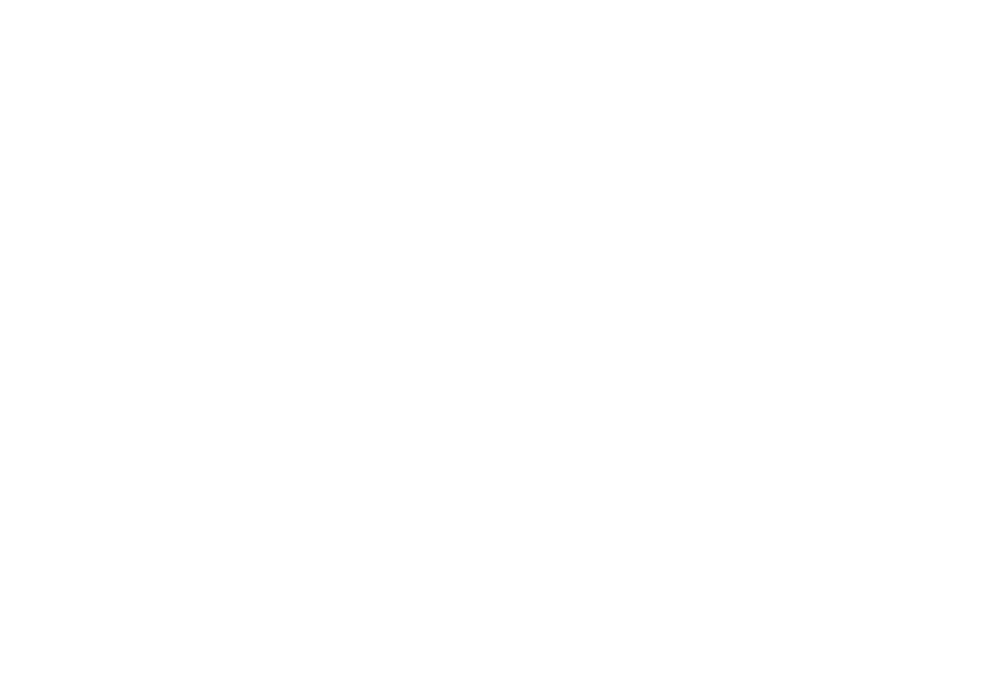
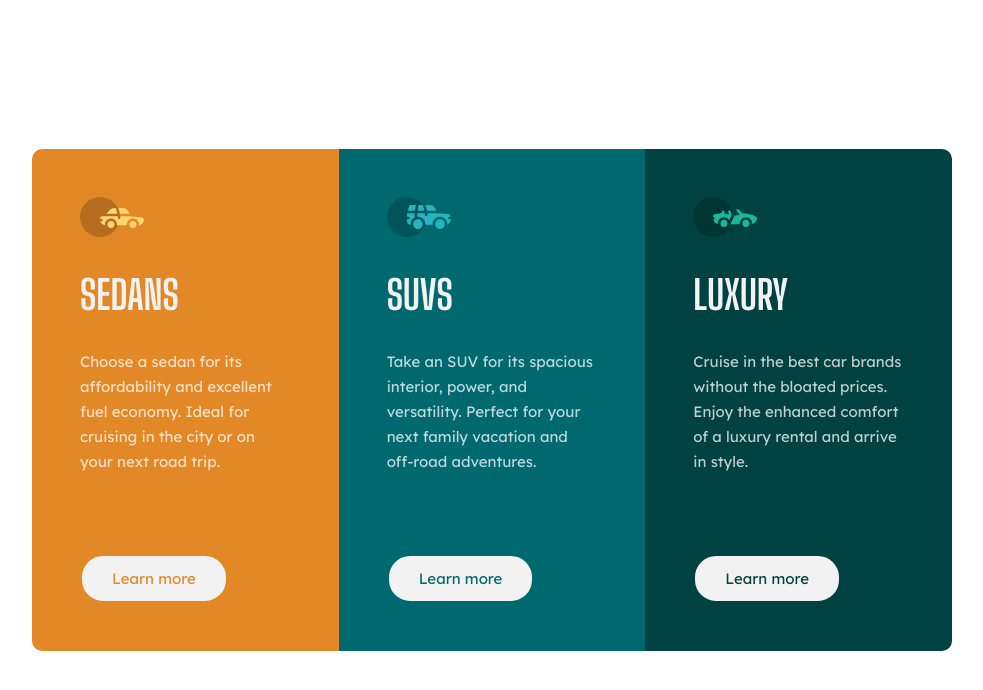
Before and after one commit to cristianung/3-column-card, a plain HTML site: page index.html in a window 1280 px wide. Shown: the whole page, without its empty margins (148-1131 px from the left). Drawn offline with Linux system fonts and the light colour scheme.

Commit message:
Finished card

```diff
--- a/css/style.css
+++ b/css/style.css
@@ -0,0 +1,97 @@
+:root {
+  --color-bright-orange: hsl(31, 77%, 52%);
+  --color-dark-cyan: hsl(184, 100%, 22%);
+  --color-very-dark-cyan: hsl(179, 100%, 13%);
+  --color-transparent-white: hsla(0, 0%, 100%, 0.75);
+  --color-very-light-gray: hsl(0, 0%, 95%);
+  --icon-height: 4.4rem; }
+
+* {
+  margin: 0;
+  padding: 0; }
+
+*,
+*::after,
+*::before {
+  box-sizing: inherit; }
+
+html {
+  box-sizing: border-box;
+  font-size: 62.5%; }
+
+body {
+  font-size: 1.5rem;
+  min-height: 100vh;
+  font-family: 'Lexend Deca', sans-serif;
+  display: flex;
+  justify-content: center;
+  align-items: center; }
+
+/*
+    || CARD
+*/
+.card {
+  max-width: 92rem;
+  width: 100%;
+  border-radius: 1rem;
+  overflow: hidden;
+  display: flex; }
+  @media only screen and (max-width: 48.56rem) {
+    .card {
+      flex-direction: column; } }
+  .card__item {
+    flex: 30.6rem;
+    padding: 4.8rem; }
+  .card__item--sedans {
+    background-color: var(--color-bright-orange); }
+    .card__item--sedans-icon {
+      background-image: url(../img/icon-sedans.svg);
+      background-repeat: no-repeat;
+      height: var(--icon-height); }
+  .card__item--suvs {
+    background-color: var(--color-dark-cyan); }
+    .card__item--suvs-icon {
+      background-image: url(../img/icon-suvs.svg);
+      background-repeat: no-repeat;
+      height: var(--icon-height); }
+  .card__item--luxury {
+    background-color: var(--color-very-dark-cyan); }
+    .card__item--luxury-icon {
+      background-image: url(../img/icon-luxury.svg);
+      background-repeat: no-repeat;
+      height: var(--icon-height); }
+
+/* || Typography */
+.heading {
+  font-family: 'Big Shoulders Display', sans-serif;
+  color: var(--color-very-light-gray);
+  font-size: 4rem;
+  text-transform: uppercase;
+  margin: 3rem 0; }
+
+.paragraph {
+  color: var(--color-transparent-white);
+  line-height: 2.5rem;
+  margin-bottom: 8rem; }
+
+/* || Button */
+.btn {
+  display: inline-block;
+  text-decoration: none;
+  background-color: var(--color-very-light-gray);
+  padding: 1.3rem 3rem;
+  border-radius: 2.3rem;
+  transition: all .2s; }
+  .btn--or {
+    border: 2px solid var(--color-bright-orange);
+    color: var(--color-bright-orange); }
+  .btn--cy {
+    border: 2px solid var(--color-dark-cyan);
+    color: var(--color-dark-cyan); }
+  .btn--dc {
+    border: 2px solid var(--color-very-dark-cyan);
+    color: var(--color-very-dark-cyan); }
+  .btn:active {
+    background-color: transparent;
+    color: var(--color-very-light-gray);
+    border: 2px solid var(--color-transparent-white); }
--- a/index.html
+++ b/index.html
@@ -8,27 +8,48 @@
 
     <link rel="stylesheet" href="css/style.css">
     <link rel="icon" type="image/png" sizes="32x32" href="/img/favicon-32x32.png">
+    <link rel="preconnect" href="https://fonts.gstatic.com">
+    <link href="https://fonts.googleapis.com/css2?family=Big+Shoulders+Display:wght@700&family=Lexend+Deca&display=swap"
+        rel="stylesheet">
 
     <title>Frontend Mentor | 3-column preview card component</title>
-
 </head>
 
 <body>
+    <div class="card">
+        <div class="card__item card__item--sedans">
+            <div class="card__item--sedans-icon"></div>
+            <h2 class="heading">Sedans</h2>
+            <p class="paragraph">Choose a sedan for its affordability and excellent fuel economy. Ideal for cruising in
+                the city or on your next road trip.
+            </p>
+            <a href="#" class="btn btn--or">
+                Learn more
+            </a>
+        </div>
 
+        <div class="card__item card__item--suvs">
+            <div class="card__item--suvs-icon"></div>
+            <h2 class="heading">SUVs</h2>
+            <p class="paragraph">Take an SUV for its spacious interior, power, and versatility. Perfect for your next family vacation
+                and off-road adventures.
+            </p>
+            <a href="#" class="btn btn--cy">
+                Learn more
+            </a>
+        </div>
+
+        <div class="card__item card__item--luxury">
+            <div class="card__item--luxury-icon"></div>
+            <h2 class="heading">Luxury</h2>
+            <p class="paragraph">Cruise in the best car brands without the bloated prices. Enjoy the enhanced comfort of a luxury
+                rental and arrive in style.
+            </p>
+            <a href="#" class="btn btn--dc">
+                Learn more
+            </a>
+        </div>
+    </div>
 </body>
 
 </html>
-
-<!--
-    Sedans
-    Choose a sedan for its affordability and excellent fuel economy. Ideal for cruising in the city
-    or on your next road trip.
-
-    SUVs
-    Take an SUV for its spacious interior, power, and versatility. Perfect for your next family vacation
-    and off-road adventures.
-
-    Luxury
-    Cruise in the best car brands without the bloated prices. Enjoy the enhanced comfort of a luxury
-    rental and arrive in style.
--->
--- a/sass/_base.scss
+++ b/sass/_base.scss
@@ -0,0 +1,36 @@
+:root {
+    --color-bright-orange: hsl(31, 77%, 52%);
+    --color-dark-cyan: hsl(184, 100%, 22%);
+    --color-very-dark-cyan: hsl(179, 100%, 13%);
+    --color-transparent-white: hsla(0, 0%, 100%, 0.75); // (paragraphs)
+    --color-very-light-gray: hsl(0, 0%, 95%); // (background, headings, buttons)
+
+    --icon-height: 4.4rem;
+}
+
+$bp-large: 48.56rem;
+
+* {
+    margin: 0;
+    padding: 0;
+}
+
+*,
+*::after,
+*::before {
+    box-sizing: inherit;
+}
+
+html {
+    box-sizing: border-box;
+    font-size: 62.5%;
+}
+
+body {
+    font-size: 1.5rem;
+    min-height: 100vh;
+    font-family: 'Lexend Deca', sans-serif;
+    display: flex;
+    justify-content: center;
+    align-items: center;
+}
--- a/sass/_components.scss
+++ b/sass/_components.scss
@@ -0,0 +1,98 @@
+/*
+    || CARD
+*/
+
+.card {
+    max-width: 92rem;
+    width: 100%;
+    border-radius: 1rem;
+    overflow: hidden;
+    display: flex;
+
+    @media only screen and (max-width: $bp-large) {
+        flex-direction: column;
+    }
+
+    &__item {
+        flex: 30.6rem;
+        padding: 4.8rem;
+    }
+
+    &__item--sedans {
+        background-color: var(--color-bright-orange);
+
+        &-icon {
+            background-image: url(../img/icon-sedans.svg);
+            background-repeat: no-repeat;
+            height: var(--icon-height);
+        }
+    }
+
+    &__item--suvs {
+        background-color: var(--color-dark-cyan);
+
+        &-icon {
+            background-image: url(../img/icon-suvs.svg);
+            background-repeat: no-repeat;
+            height: var(--icon-height);
+        }
+    }
+
+    &__item--luxury {
+        background-color: var(--color-very-dark-cyan);
+
+        &-icon {
+            background-image: url(../img/icon-luxury.svg);
+            background-repeat: no-repeat;
+            height: var(--icon-height);
+        }
+    }
+}
+
+/* || Typography */
+
+.heading {
+    font-family: 'Big Shoulders Display', sans-serif;
+    color: var(--color-very-light-gray);
+    font-size: 4rem;
+    text-transform: uppercase;
+    margin: 3rem 0;
+}
+
+.paragraph {
+    color: var(--color-transparent-white);
+    line-height: 2.5rem;
+    margin-bottom: 8rem;
+}
+
+/* || Button */
+
+.btn {
+    display: inline-block;
+    text-decoration: none;
+    background-color: var(--color-very-light-gray);
+    padding: 1.3rem 3rem;
+    border-radius: 2.3rem;
+    transition: all .2s;
+
+    &--or {
+        border: 2px solid var(--color-bright-orange);
+        color: var(--color-bright-orange);
+    }
+
+    &--cy {
+        border: 2px solid var(--color-dark-cyan);
+        color: var(--color-dark-cyan);
+    }
+
+    &--dc {
+        border: 2px solid var(--color-very-dark-cyan);
+        color: var(--color-very-dark-cyan);
+    }
+
+    &:active {
+        background-color: transparent;
+        color: var(--color-very-light-gray);
+        border: 2px solid var(--color-transparent-white);
+    }
+}
```
Also changed, not shown: README.md (added), 2 other files.
